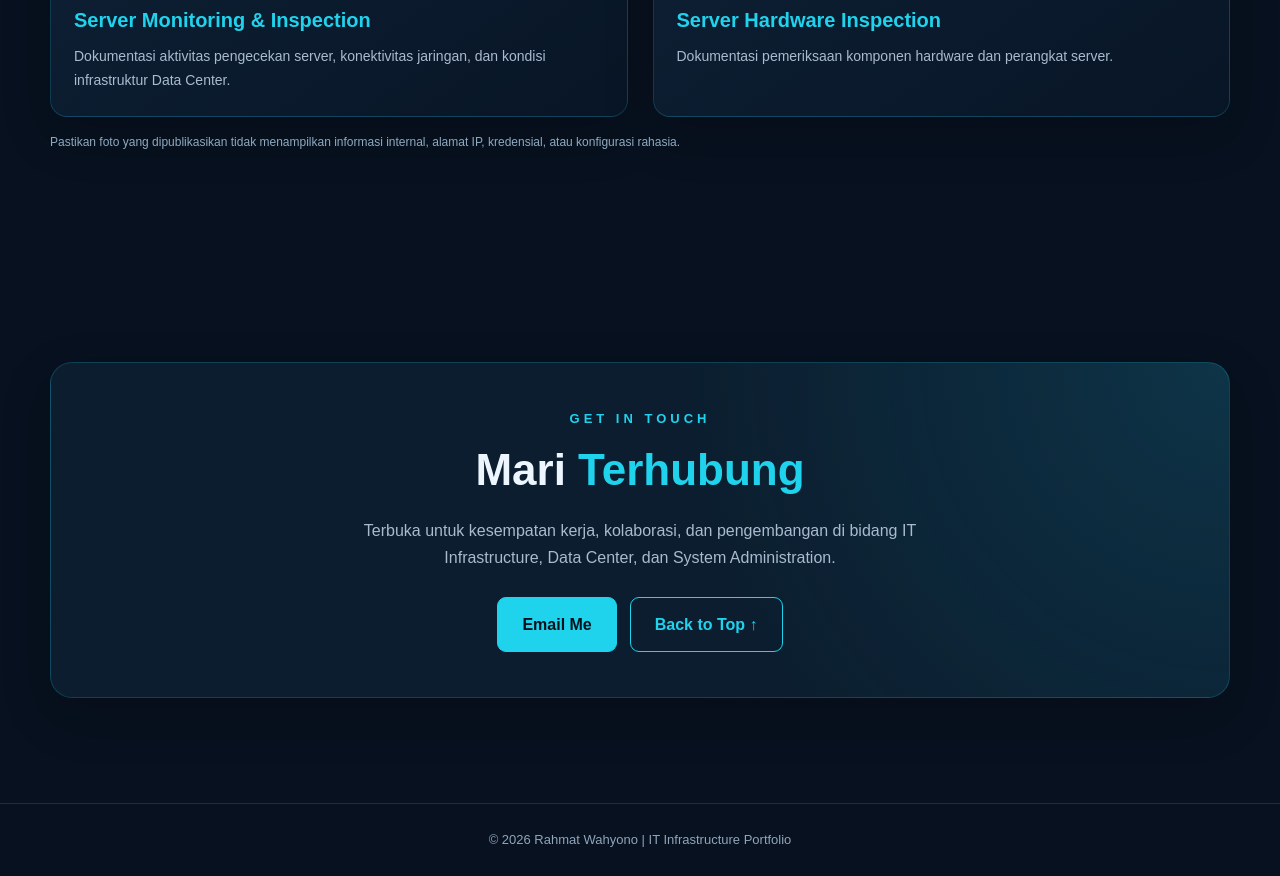
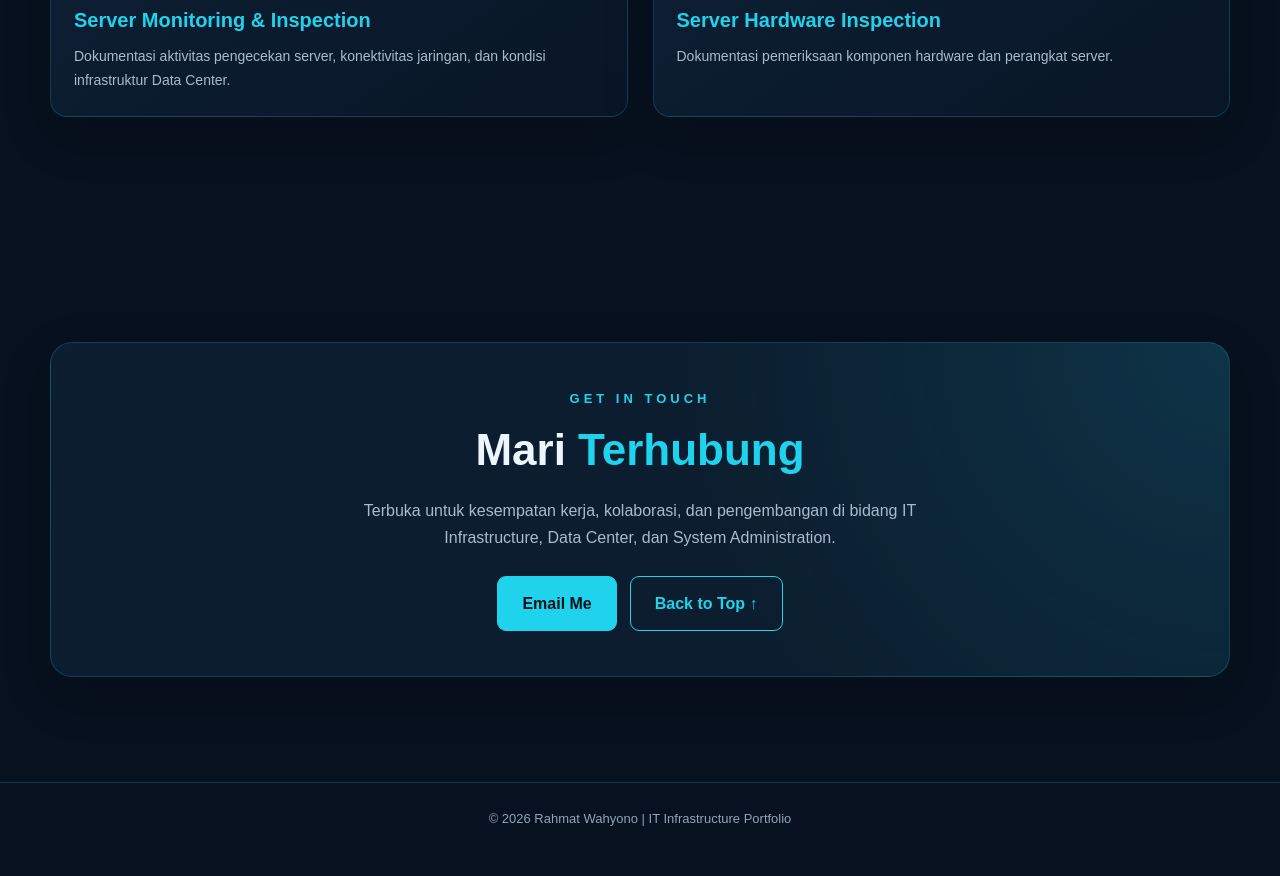
Before and after one commit to rahmatwahyono2002-sketch/rahmatwahyono2002-sketch.github.io, a plain HTML site: page index.html in a window 1280 px wide. Shown: the part 4554-5430 px from the top of the page. After the commit the page ends 5409 px from the top, so only its background shows below. Drawn offline with Linux system fonts and the light colour scheme.

Commit message:
Update index.html

```diff
--- a/index.html
+++ b/index.html
@@ -922,8 +922,7 @@ footer {
       </div>
 
       <p class="gallery-note">
-        Pastikan foto yang dipublikasikan tidak menampilkan informasi internal,
-        alamat IP, kredensial, atau konfigurasi rahasia.
+
       </p>
 
     </div>
```
